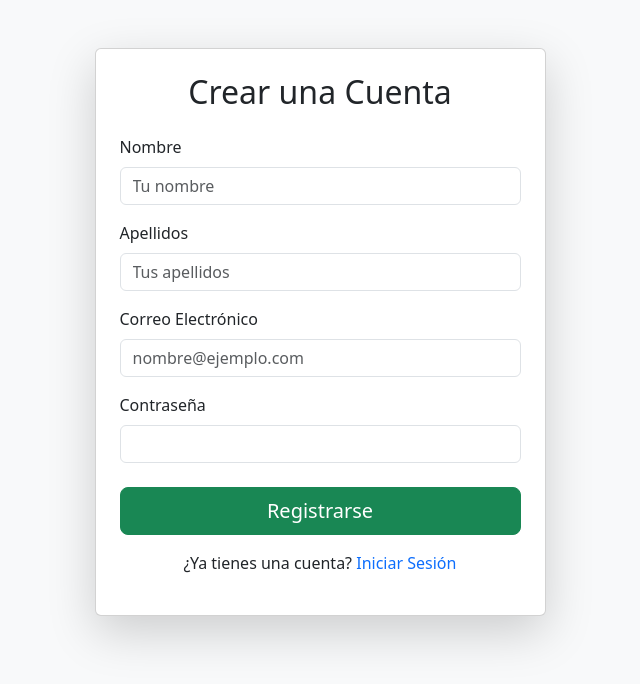
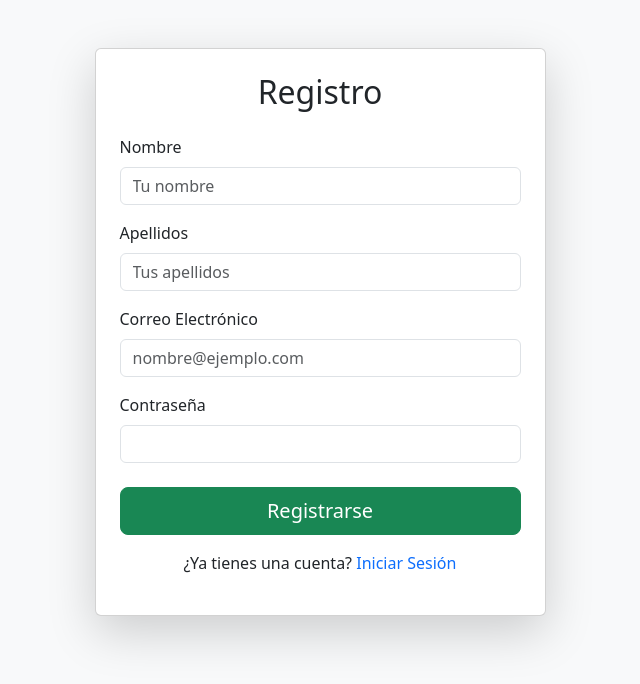
Before and after one commit to DiosGonzalo/PedroDiazGonzaloDiosPMDM, a plain HTML site: page register.html in a window 1280 px wide. Shown: the whole page, without its empty margins (320-960 px from the left). Drawn offline with nearby package versions, Linux system fonts and the light colour scheme.

Commit message:
cambio titulo

```diff
--- a/register.html
+++ b/register.html
@@ -13,7 +13,7 @@
             <div class="col-md-7 col-lg-5">
 
                 <div class="card shadow-lg p-4">
-                    <h2 class="card-title text-center mb-4">Crear una Cuenta</h2>
+                    <h2 class="card-title text-center mb-4">Registro</h2>
 
                     <form action="#" method="POST">
 
```
